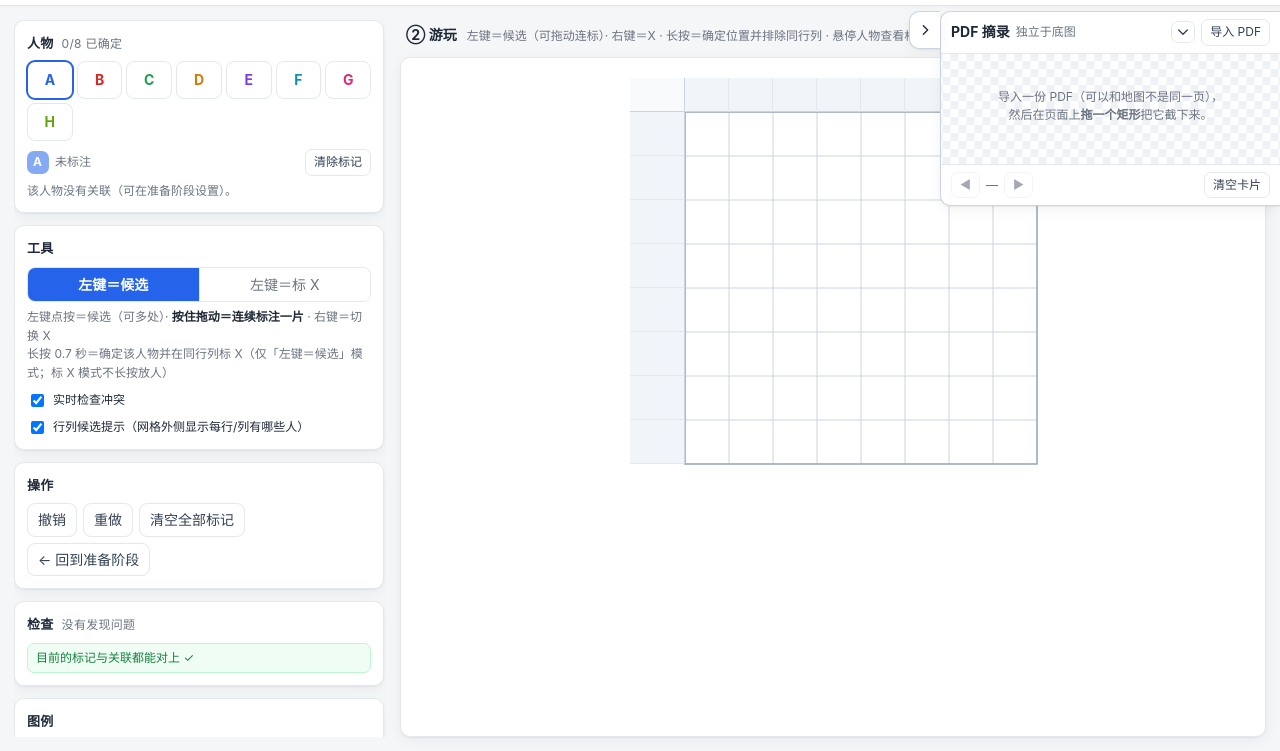
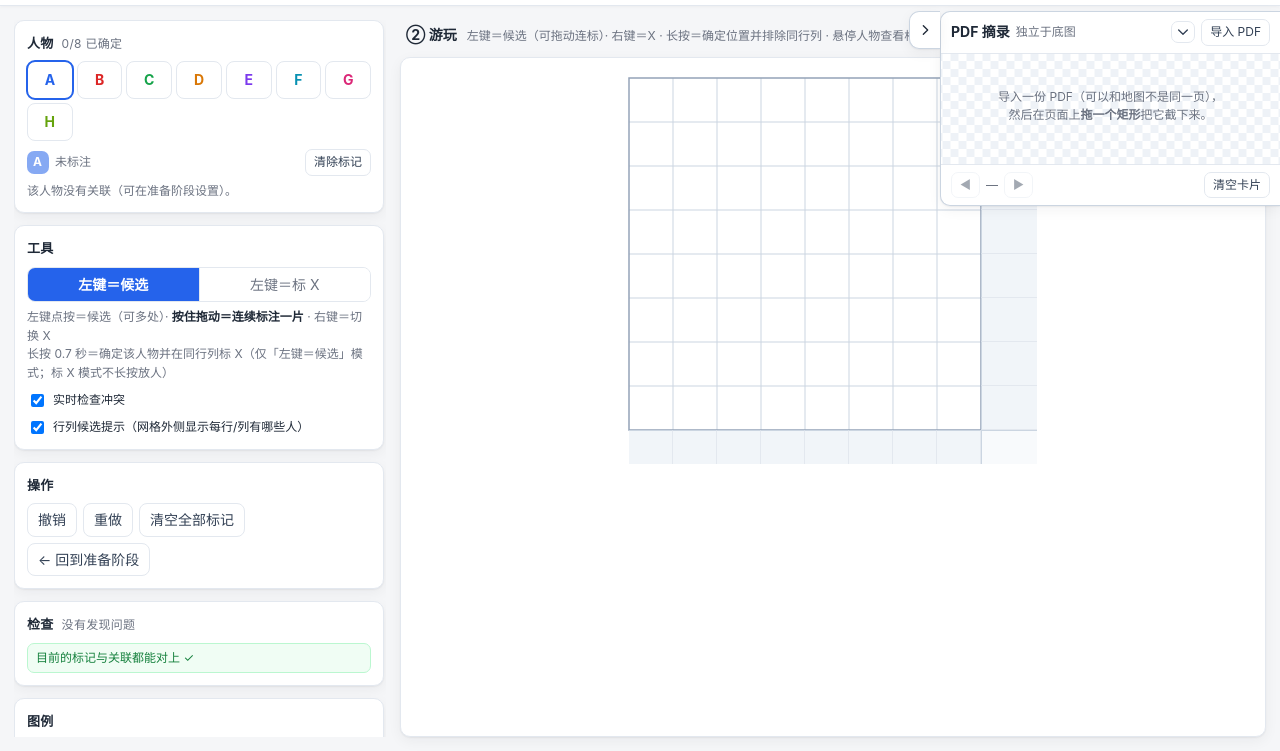
Before and after one commit to 0w0miki/mudorku-helper, a website with bundled scripts: page index.html in a window 1280 px wide. Both pictures are taken after a click on the button "② 游玩". Shown: the part 49-800 px from the top of the page. Built offline with nearby package versions, Linux system fonts and the light colour scheme.

Commit message:
feat(play): 行列统计移到网格右侧/下方
挂在网格左上角时画布要在左/上留白，底图与网格都得整体平移；改到右边和下面
后画布只向右下延伸，左上角仍是网格原点，对位关系天然不受影响。

顺带修掉「格子缩小后标签溢出格子」：新增 Core.headCapacity() 按表头尺寸与
格子大小估算一条能放几个标签，放不下的折成 +N。

```diff
--- a/css/styles.css
+++ b/css/styles.css
@@ -201,8 +201,10 @@ button.block { display: block; width: 100%; text-align: center; }
 .heads { position: absolute; z-index: 2; display: none; }
 .board.has-heads .heads { display: flex; }
 
+/* 行统计在网格右边，列统计在网格下面：画布只向右/下长，
+   左上角保持是网格原点，对底图没有任何干扰 */
 .row-heads {
-  left: calc(var(--headw) * -1);
+  left: 100%;
   top: 0;
   width: var(--headw);
   height: 100%;
@@ -210,18 +212,18 @@ button.block { display: block; width: 100%; text-align: center; }
 }
 .col-heads {
   left: 0;
-  top: calc(var(--headh) * -1);
+  top: 100%;
   width: 100%;
   height: var(--headh);
   flex-direction: row;
 }
 .head-corner {
-  left: calc(var(--headw) * -1);
-  top: calc(var(--headh) * -1);
+  left: 100%;
+  top: 100%;
   width: var(--headw);
   height: var(--headh);
-  border-right: 1px solid var(--line-strong);
-  border-bottom: 1px solid var(--line-strong);
+  border-left: 1px solid var(--line-strong);
+  border-top: 1px solid var(--line-strong);
   background: #f8fafc;
 }
 
@@ -239,14 +241,18 @@ button.block { display: block; width: 100%; text-align: center; }
 .row-head {
   width: var(--headw);
   height: var(--cell);
-  border-right: 1px solid var(--line-strong);
+  border-left: 1px solid var(--line-strong);
   border-bottom: 1px solid var(--line);
+  justify-content: flex-start;
+  padding-left: 2px;
 }
 .col-head {
   width: var(--cell);
   height: var(--headh);
-  border-bottom: 1px solid var(--line-strong);
+  border-top: 1px solid var(--line-strong);
   border-right: 1px solid var(--line);
+  align-content: flex-start;
+  padding-top: 2px;
 }
 .head i {
   font-style: normal;
--- a/index.html
+++ b/index.html
@@ -104,7 +104,7 @@
 
     <h2>② 游玩阶段</h2>
     <p class="hint">左侧人物是<b>紧凑网格</b>：角标显示候选数，已确定的整格填成本人颜色并带 ✓；点格子切换当前人物，操作只显示当前这一个。人多也不会拉成长条。<br>左键若正处在「<b>标 X</b>」模式，<b>点另一个人会自动切回「候选」</b>（选人就是要标他的候选）；点当前人物自己则保持原模式。</p>
-    <p class="hint">网格<b>外侧</b>的行、列提示条显示这一行/列都有谁的候选（<b>实心</b>＝已确定），鼠标在哪一格对应行列就点亮；可在工具卡里关掉。</p>
+    <p class="hint"><b>行统计在网格右边、列统计在网格下面</b>，显示这一行/列都有谁的候选（<b>实心</b>＝已确定），鼠标在哪一格对应行列就点亮；格子缩小时能放下的标签会变少、多出来的折成 +N，不会溢出格子；可在工具卡里关掉。</p>
     <ul>
       <li><b>左键点一下</b>＝给当前人物标注候选；再点一次取消。</li>
       <li><b>按住左键拖动</b>＝连续标注一片格子（起点格决定方向：空白格开始是「加候选」，已有候选的格子开始是「擦除」）。整段拖动算<b>一次撤销</b>。</li>
--- a/js/board.js
+++ b/js/board.js
@@ -211,6 +211,7 @@
       if (!this.rowHeadEls || !this.rowHeadEls.length) return;
       const esc = MH.esc;
       const LP = Core.linePeople(st);
+      const cap = Core.headCapacity(st);
       const fill = (el, info, axis, i) => {
         if (!el) return;
         const items = [];
@@ -222,7 +223,8 @@
           const p = Core.person(st, pid);
           if (p) items.push({ label: p.label, color: p.color, done: false });
         }
-        const max = Core.HEAD_LABELS;
+        // 容量按格子大小估算：格子小了就少显示几个，免得溢出格子（多出来的折成 +N）
+        const max = axis === 'r' ? cap.rowMax : cap.colMax;
         const shown = items.slice(0, max);
         const rest = items.length - shown.length;
         el.innerHTML = shown.map(it =>
--- a/js/core.js
+++ b/js/core.js
@@ -25,9 +25,10 @@
   const CELL_STEP = 6;
 
   // 底图（衬在网格下方的图片 / PDF 页面）
-  const HEAD_W_MAX = 96, HEAD_W_MIN = 46;   // 行标题条宽度（随格子大小缩放）
-  const HEAD_H_MAX = 60, HEAD_H_MIN = 26;   // 列标题条高度
-  const HEAD_LABELS = 4;                    // 一条里最多显示几个人，多出来的折成 +N
+  const HEAD_W_MAX = 132, HEAD_W_MIN = 56;  // 行统计条宽度（随格子大小缩放）
+  const HEAD_H_MAX = 72, HEAD_H_MIN = 34;   // 列统计条高度
+  const HEAD_LABELS = 6;                    // 一条里最多显示几个人，多出来的折成 +N
+  const HEAD_CHIP_W = 22, HEAD_CHIP_H = 13; // 一个标签大致占的宽 / 高（估算容量用）
   const BG_SCALE_MIN = 0.1;
   const BG_SCALE_MAX = 4;
   const BG_OPACITY_MIN = 0.1;
@@ -419,6 +420,24 @@
     return { rows, cols };
   }
 
+  /**
+   * 一条提示实际能放下几个标签。格子很小时文字面积也小，超过就会溢出格子，
+   * 所以这里按「表头尺寸 × 格子尺寸」估个容量，多出来的折成 +N。
+   */
+  function headCapacity(state) {
+    const cell = state.settings.cellSize;
+    const hs = headSize(state);
+    const lines = n => Math.max(1, Math.floor(n / HEAD_CHIP_H));
+    const perLine = n => Math.max(1, Math.floor(n / HEAD_CHIP_W));
+    const cap = n => Math.min(HEAD_LABELS, Math.max(1, n));
+    return {
+      // 行提示：宽度是 headW（可换行），每条高度 = 一个格子
+      rowMax: cap(perLine(hs.w) * lines(cell)),
+      // 列提示：宽度 = 一个格子，每条高度是 headH（可换行）
+      colMax: cap(lines(cell) * lines(hs.h)),
+    };
+  }
+
   function boardLayout(state) {
     const cell = state.settings.cellSize;
     const gridW = state.cols * cell;
@@ -430,14 +449,14 @@
     const minY = Math.min(0, gy);
     const maxX = Math.max(bg.w, gx + gridW);
     const maxY = Math.max(bg.h, gy + gridH);
-    // 表头挂在网格左上角外侧，所以画布要在左/上多留出这一条，
-    // 并且底图与网格整体平移同样距离 —— 两者的相对关系保持不变
+    // 行统计在网格右边、列统计在网格下面：画布只向右/下加宽，
+    // 底图与网格都留在原位（不动原点），对位关系完全不受影响
     const head = headSize(state);
     return {
       cell, gridW, gridH, bgW: bg.w, bgH: bg.h,
       headW: head.w, headH: head.h,
-      bgLeft: (minX < 0 ? -minX : 0) + head.w, bgTop: (minY < 0 ? -minY : 0) + head.h,
-      gridLeft: gx - minX + head.w, gridTop: gy - minY + head.h,
+      bgLeft: minX < 0 ? -minX : 0, bgTop: minY < 0 ? -minY : 0,
+      gridLeft: gx - minX, gridTop: gy - minY,
       width: Math.max(maxX - minX, 1) + head.w, height: Math.max(maxY - minY, 1) + head.h,
     };
   }
@@ -1170,7 +1189,7 @@
     regionOutlineSegments, segmentsToPath, mergeRuns,
     createState, nextId, sanitizeId, sanitizeColor,
     normalizeBg, setBackground, updateBackground, bgDisplaySize, setGridOffset, nudgeGrid, boardLayout,
-    setCellSize, gridCropRect, headsVisible, headSize, linePeople, HEAD_LABELS,
+    setCellSize, gridCropRect, headsVisible, headSize, linePeople, headCapacity, HEAD_LABELS,
     person, region, item, regionsAt, itemsAt, itemAt, personAt, placeOwners, rowColOwners,
     normalizeLabel, setPersonLabel, LABEL_MAX,
     isAutoX, xSource, isX, candidatesAt, personCandidateCount, legalCells,
```
Also changed, not shown: tests/core.test.js (+10 -12 lines), tests/e2e.browser.js (+33 -0 lines), tests/ui.test.js (+18 -11 lines), README.md.
